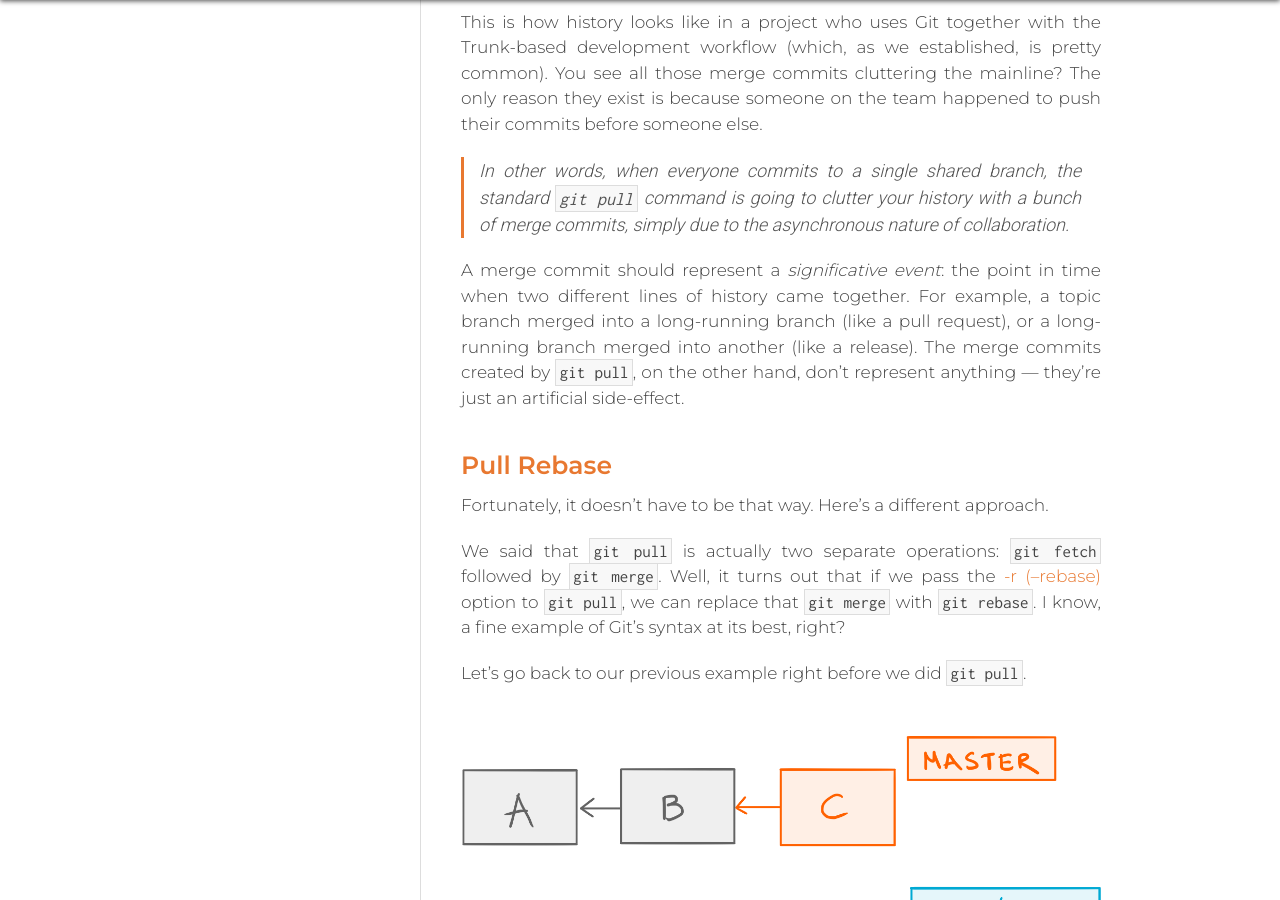
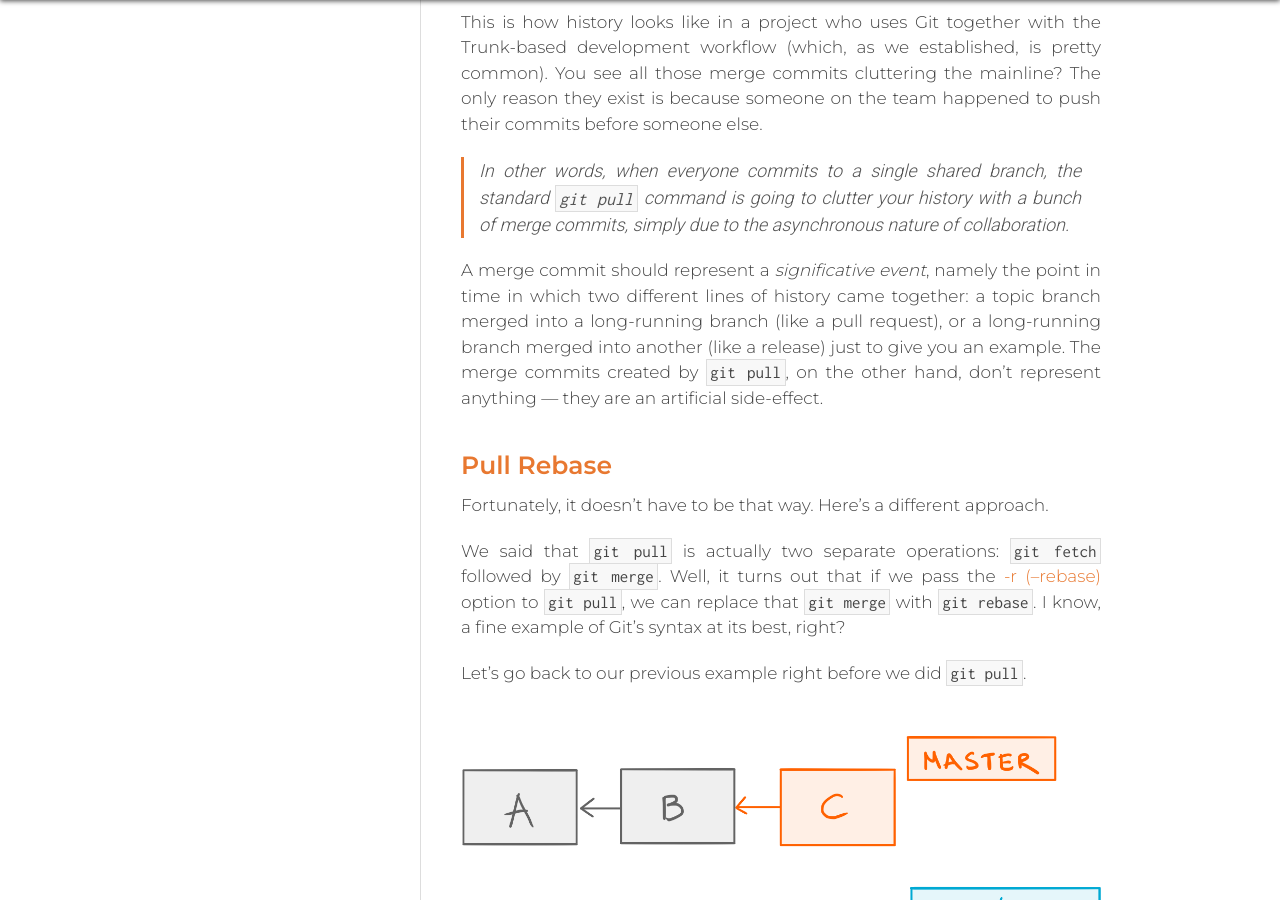
Before and after one commit to megakemp/megakemp.github.io, a Jekyll site: the page built from _posts/2019-03-15-the-case-for-pull-rebase.md, in a window 1280 px wide and 900 px high, scrolled down 3463 px. Built offline with Jekyll 4.4.1, drawn with Linux system fonts in a browser that asks for light colours; nearby versions of some CDN libraries; comment, search, counter and statistics services are not loaded.

Commit message:
Clarifies a paragraph in the Pull Rebase post

```diff
--- a/_posts/2019-03-15-the-case-for-pull-rebase.md
+++ b/_posts/2019-03-15-the-case-for-pull-rebase.md
@@ -83,7 +83,7 @@ This is how history looks like in a project who uses Git together with the Trunk
 
 > In other words, when everyone commits to a single shared branch, the standard `git pull` command is going to clutter your history with a bunch of merge commits, simply due to the asynchronous nature of collaboration.
 
-A merge commit should represent a *significative event*: the point in time when two different lines of history came together. For example, a topic branch merged into a long-running branch (like a pull request), or a long-running branch merged into another (like a release). The merge commits created by `git pull`, on the other hand, don't represent anything — they’re just an artificial side-effect.
+A merge commit should represent a *significative event*, namely the point in time in which two different lines of history came together: a topic branch merged into a long-running branch (like a pull request), or a long-running branch merged into another (like a release) just to give you an example. The merge commits created by `git pull`, on the other hand, don't represent anything — they are an artificial side-effect.
 
 ## Pull Rebase
 
```
